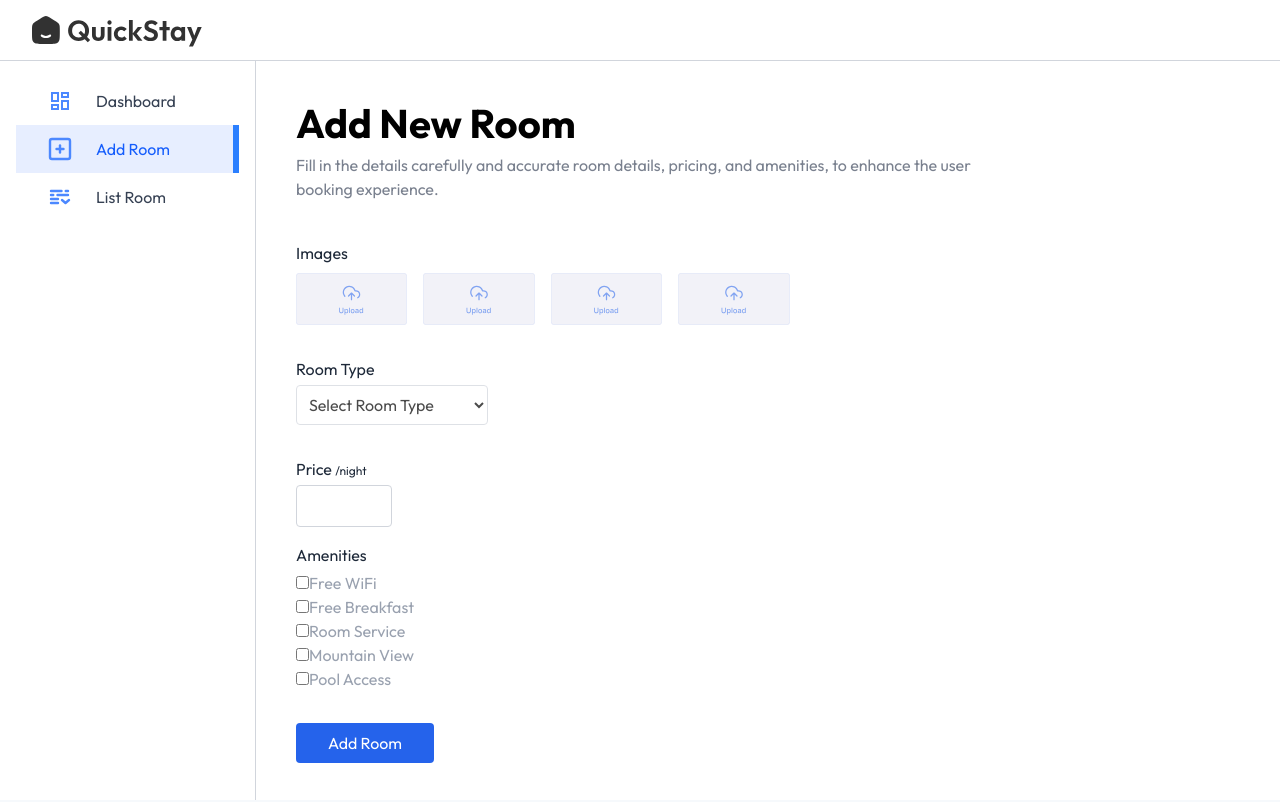
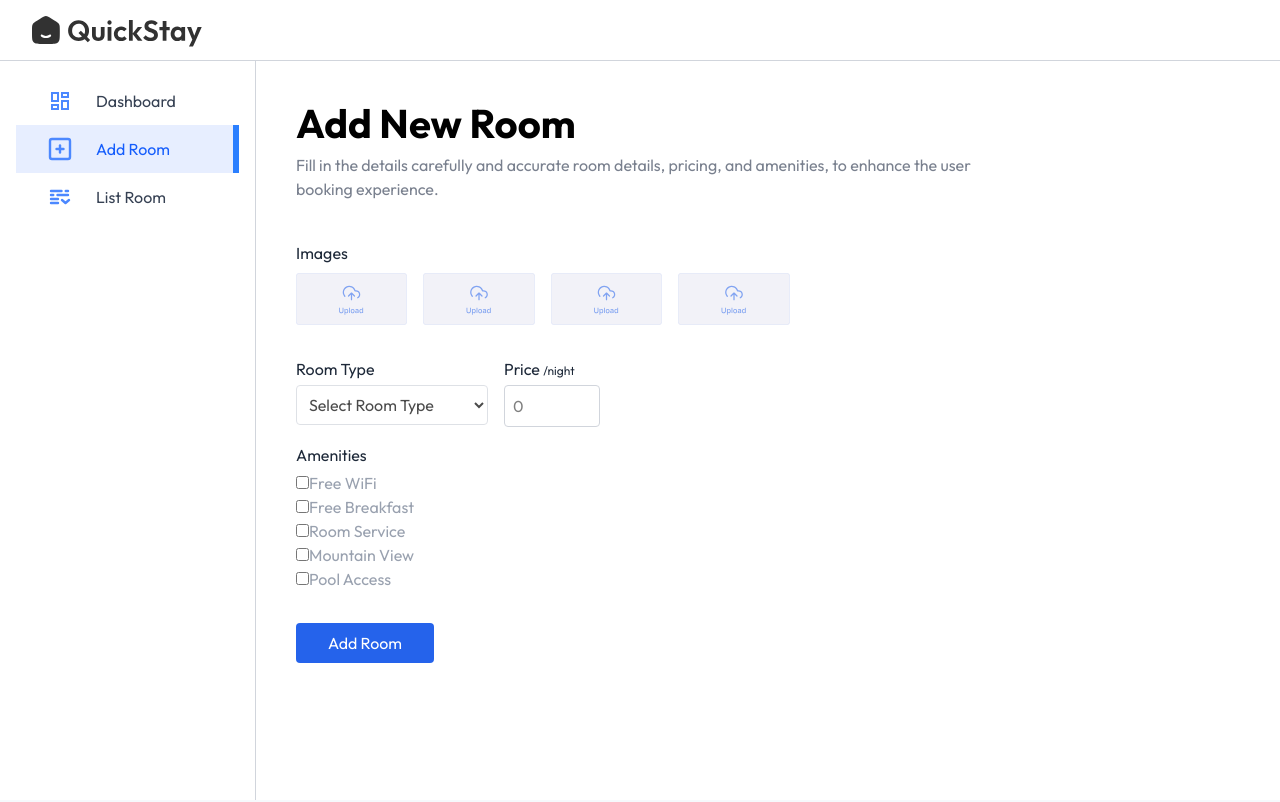
Before and after one commit to babyprogrammer1/hotelbooking, a React (Vite) app in the folder client/: page /owner/add-room in a window 1280 px wide. Shown: the top 802 px of the page. Built offline with nearby package versions, Linux system fonts and the light colour scheme; no server answers; a web font is replaced by a local one.

Commit message:
fix: update AddRoom component for improved layout and input placeholder

```diff
--- a/client/src/pages/hotelOwner/AddRoom.jsx
+++ b/client/src/pages/hotelOwner/AddRoom.jsx
@@ -40,7 +40,7 @@ const AddRoom = () => {
         ))}
       </div>
       {/* Room Details */}
-      <div className='w-full flex sm:flex-col sm:gap-4 mt-4'>
+      <div className='w-full flex max-sm:flex-col sm:gap-4 mt-4'>
         <div className='flex-1 max-w-48'>
           <p className='text-gray-800 mt-4'>Room Type</p>
           <select className='border opacity-70 border-gray-300 rounded w-full p-2 mt-1' value={inputs.roomType} onChange={(e) => setInputs({ ...inputs, roomType: e.target.value })}>
@@ -53,7 +53,7 @@ const AddRoom = () => {
         </div>
         <div>
           <p className='text-gray-800 mt-4'>Price <span className='text-xs'>/night</span></p>
-          <input type="number" className='border border-gray-300 rounded w-24 p-2 mt-1' value={inputs.pricePerNight} onChange={(e) => setInputs({ ...inputs, pricePerNight: e.target.value })} />
+          <input type="number" placeholder='0' className='border border-gray-300 rounded w-24 p-2 mt-1' value={inputs.pricePerNight} onChange={(e) => setInputs({ ...inputs, pricePerNight: e.target.value })} />
         </div>
       </div>
       {/* Amenities */}
```
